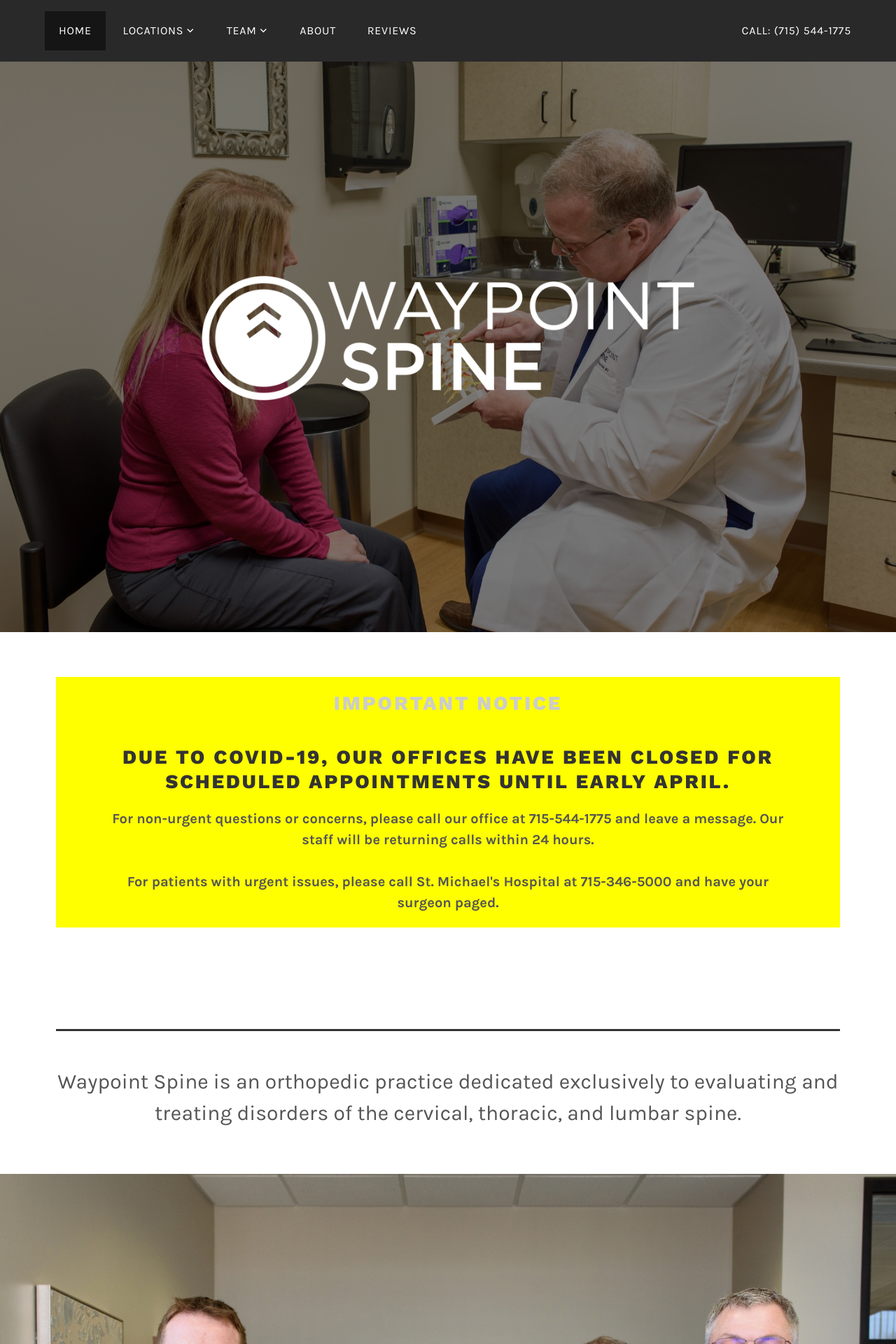
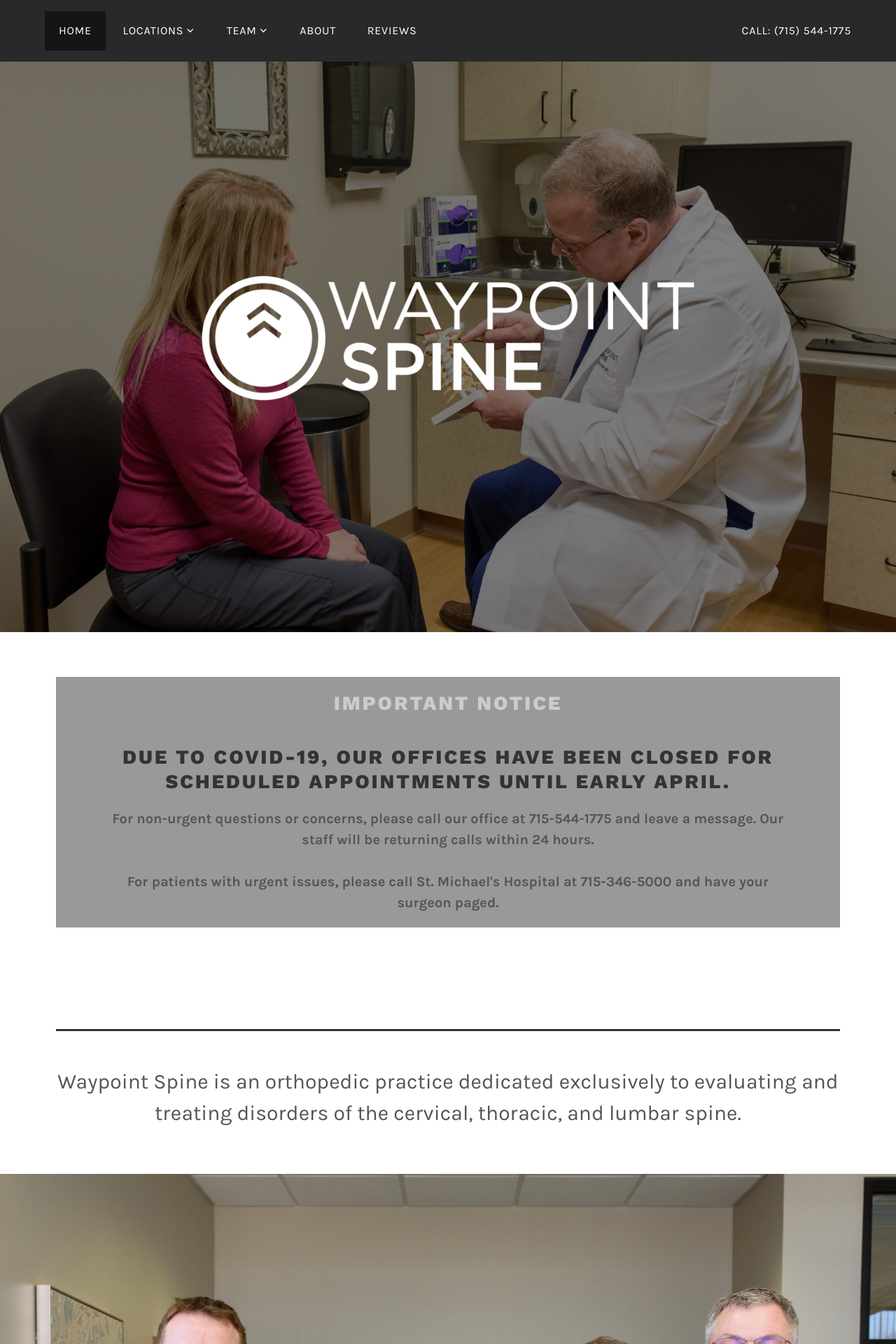
Before and after one commit to lfairchild/waypoint-spine, a Jekyll site: the page built from index.html, in a window 1280 px wide. Shown: the top 1920 px of the page at 70% size. Built offline with Jekyll 4.4.1, drawn with Linux system fonts in a browser that asks for light colours.

Commit message:
Update index.html

```diff
--- a/index.html
+++ b/index.html
@@ -7,7 +7,7 @@ description: Waypoint Spine is an orthopedic practice dedicated to evaluating an
 <div class="wrap">
   <article id="post-106" class="lodestar-intro post-106 page type-page status-publish has-post-thumbnail hentry" >
 	  <div class="entry-content">
-		  <div style="background-color: yellow; padding: 20px;">
+		  <div style="background-color: #999; padding: 20px;">
 		  <h2>IMPORTANT NOTICE</h2>
 		  <h3 style="font-size: 1.75rem;">Due to COVID-19, our offices have been closed for scheduled appointments until early April.</h3>
 			  <p style="padding: 0 5%; margin-top: 15px; font-size: 1.25rem;"><strong>For non-urgent questions or concerns, please call our office at 715-544-1775 and leave a message. Our staff will be returning calls within 24 hours.</strong></li>
```
